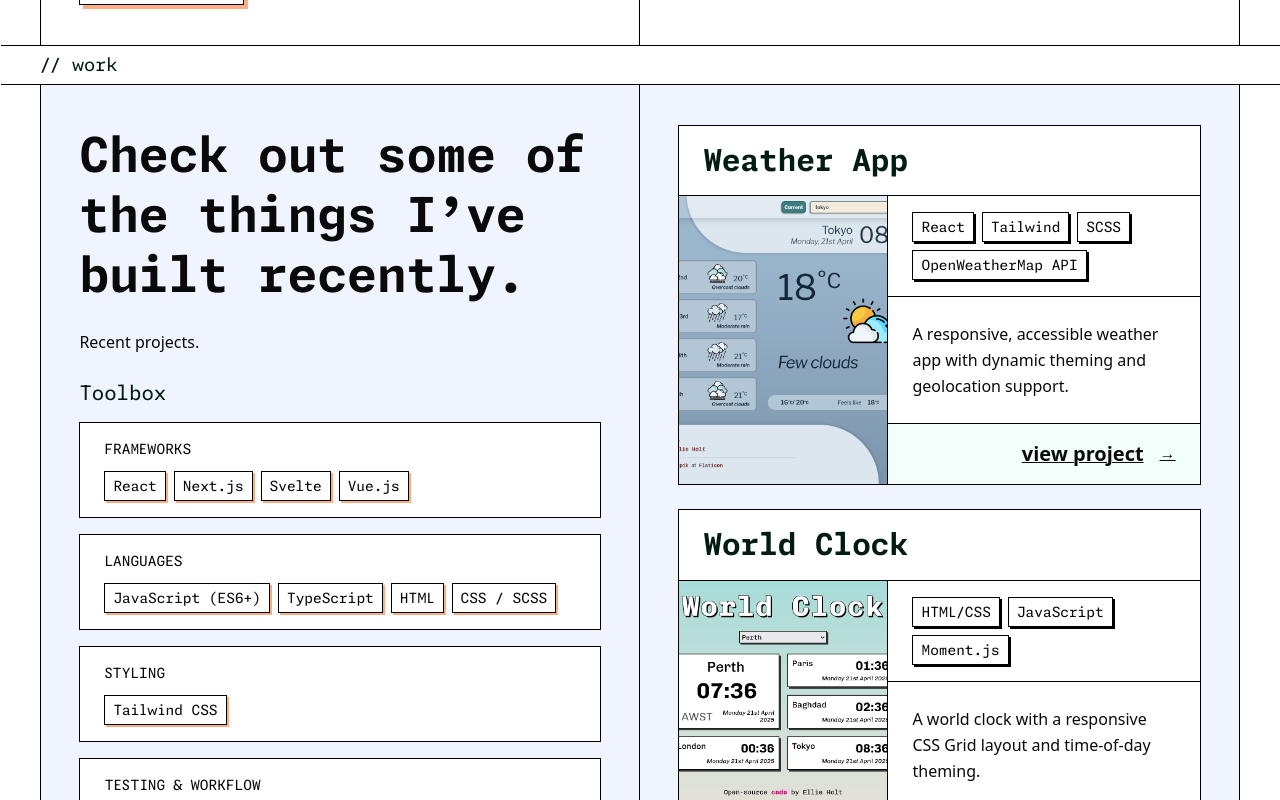
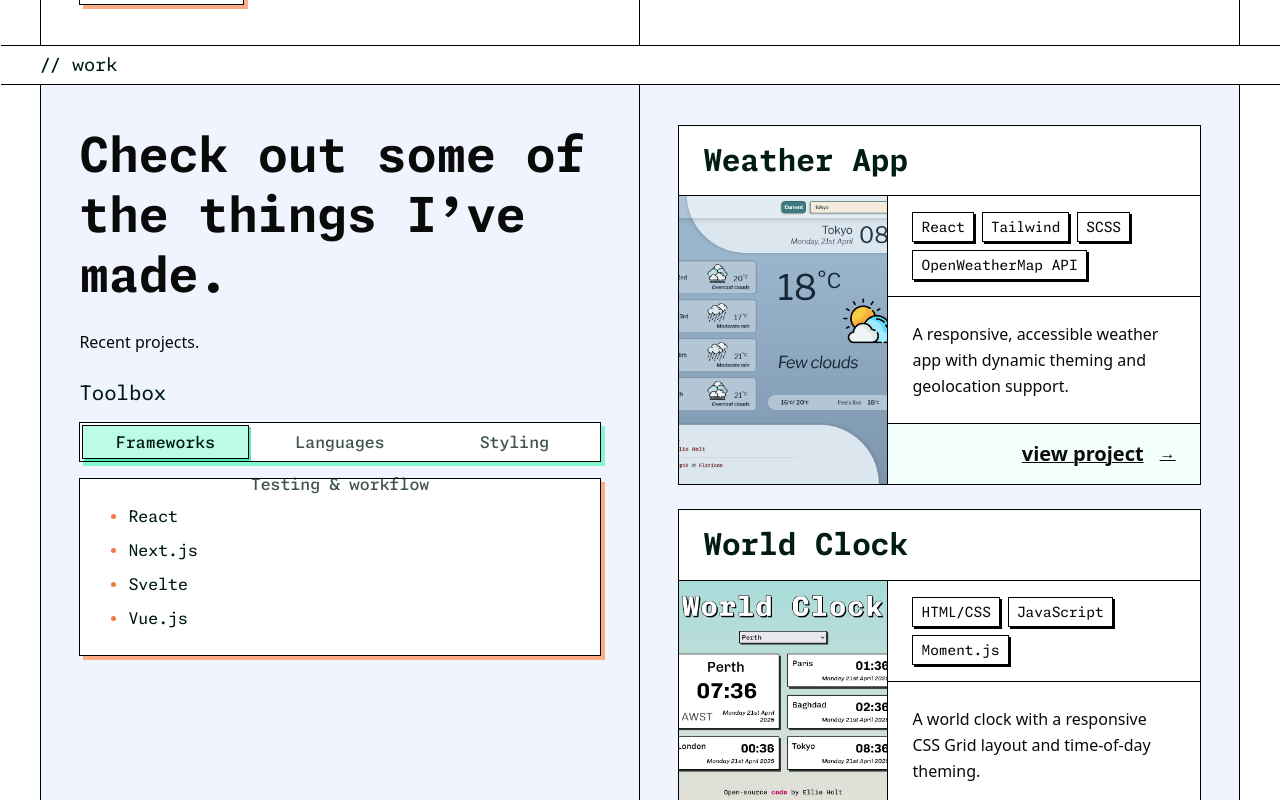
Before and after one commit to ellie-holt/portfolio-v2, a Next.js app: page / in a window 1280 px wide. Shown: the part 860-1660 px from the top of the page. Built offline with nearby package versions, Linux system fonts and the light colour scheme.

Commit message:
Add shadcn tab elements to work toolbox

```diff
--- /dev/null
+++ b/components/external/shadcn/tabs.tsx
@@ -0,0 +1,91 @@
+"use client";
+
+import * as React from "react";
+import { cva, type VariantProps } from "class-variance-authority";
+import { Tabs as TabsPrimitive } from "radix-ui";
+
+import { cn } from "@/lib/utils";
+
+function Tabs({
+  className,
+  orientation = "horizontal",
+  ...props
+}: React.ComponentProps<typeof TabsPrimitive.Root>) {
+  return (
+    <TabsPrimitive.Root
+      orientation={orientation}
+      data-slot="tabs"
+      data-orientation={orientation}
+      className={cn(
+        "gap-2 group/tabs flex data-[orientation=horizontal]:flex-col data-[orientation=vertical]:flex-row",
+        className,
+      )}
+      {...props}
+    />
+  );
+}
+
+const tabsListVariants = cva(
+  "rounded-none p-[3px] group-data-[orientation=horizontal]/tabs:h-8 data-[variant=line]:rounded-none group/tabs-list text-muted-foreground inline-flex w-fit items-center justify-center group-data-[orientation=vertical]/tabs:h-fit group-data-[orientation=vertical]/tabs:flex-col",
+  {
+    variants: {
+      variant: {
+        default: "bg-muted",
+        line: "gap-1 bg-transparent",
+      },
+    },
+    defaultVariants: {
+      variant: "default",
+    },
+  },
+);
+
+function TabsList({
+  className,
+  variant = "default",
+  ...props
+}: React.ComponentProps<typeof TabsPrimitive.List> &
+  VariantProps<typeof tabsListVariants>) {
+  return (
+    <TabsPrimitive.List
+      data-slot="tabs-list"
+      data-variant={variant}
+      className={cn(tabsListVariants({ variant }), className)}
+      {...props}
+    />
+  );
+}
+
+function TabsTrigger({
+  className,
+  ...props
+}: React.ComponentProps<typeof TabsPrimitive.Trigger>) {
+  return (
+    <TabsPrimitive.Trigger
+      data-slot="tabs-trigger"
+      className={cn(
+        "gap-1.5 rounded-none border border-transparent px-1.5 py-0.5 text-xs font-medium group-data-[orientation=vertical]/tabs:py-[calc(--spacing(1.25))] [&_svg:not([class*='size-'])]:size-4 focus-visible:border-ring focus-visible:ring-ring/50 focus-visible:outline-ring text-foreground/60 hover:text-foreground dark:text-muted-foreground dark:hover:text-foreground relative inline-flex h-[calc(100%-1px)] flex-1 items-center justify-center whitespace-nowrap transition-all group-data-[orientation=vertical]/tabs:w-full group-data-[orientation=vertical]/tabs:justify-start focus-visible:ring-[3px] focus-visible:outline-1 disabled:pointer-events-none disabled:opacity-50 [&_svg]:pointer-events-none [&_svg]:shrink-0",
+        "group-data-[variant=line]/tabs-list:bg-transparent group-data-[variant=line]/tabs-list:data-active:bg-transparent dark:group-data-[variant=line]/tabs-list:data-active:border-transparent dark:group-data-[variant=line]/tabs-list:data-active:bg-transparent",
+        "data-active:bg-background dark:data-active:text-foreground dark:data-active:border-input dark:data-active:bg-input/30 data-active:text-foreground",
+        "after:bg-foreground after:absolute after:opacity-0 after:transition-opacity group-data-[orientation=horizontal]/tabs:after:inset-x-0 group-data-[orientation=horizontal]/tabs:after:-bottom-1.25 group-data-[orientation=horizontal]/tabs:after:h-0.5 group-data-[orientation=vertical]/tabs:after:inset-y-0 group-data-[orientation=vertical]/tabs:after:-right-1 group-data-[orientation=vertical]/tabs:after:w-0.5 group-data-[variant=line]/tabs-list:data-active:after:opacity-100",
+        className,
+      )}
+      {...props}
+    />
+  );
+}
+
+function TabsContent({
+  className,
+  ...props
+}: React.ComponentProps<typeof TabsPrimitive.Content>) {
+  return (
+    <TabsPrimitive.Content
+      data-slot="tabs-content"
+      className={cn("text-xs/relaxed flex-1 outline-none", className)}
+      {...props}
+    />
+  );
+}
+
+export { Tabs, TabsList, TabsTrigger, TabsContent, tabsListVariants };
--- a/components/sections/Work.tsx
+++ b/components/sections/Work.tsx
@@ -1,5 +1,6 @@
 import ProjectCard from "@/components/cards/ProjectCard";
 import Button from "@/components/ui/Button";
+import { Tabs, TabsList, TabsTrigger, TabsContent } from "@/components/ui/Tabs";
 import { projects } from "@/data/projects";
 import { toolbox } from "@/data/tools";
 import type { Project } from "@/data/projects";
@@ -23,33 +24,44 @@ export default function Work() {
         {/* left column */}
         <div className="px-hpad py-r3 flex flex-col gap-r2">
           <p className="font-mono text-[clamp(2rem,5vw,3rem)] font-bold leading-tight">
-            Check out some of the things I’ve built recently.
+            Check out some of the things I’ve made.
           </p>
           <p className="max-w-prose leading-relaxed">Recent projects.</p>
 
           <div className="grid gap-r1">
-            <h3 className="text-xl leading-snug">Toolbox</h3>
-            <div className="grid gap-r1">
+            <h3 className="font-mono text-xl leading-snug">Toolbox</h3>
+            <Tabs defaultValue={toolbox[0].title}>
+              <TabsList className="w-auto flex-row flex-wrap items-center justify-start shadow-[var(--shadow-blocky-sm)_var(--color-aqua-300)]">
+                {toolbox.map((group) => (
+                  <TabsTrigger
+                    key={group.title}
+                    value={group.title}
+                    className="h-full w-auto justify-center text-aqua-ink/75 hover:bg-aqua-100 hover:text-aqua-ink hover:cursor-pointer data-[state=active]:bg-aqua-200 data-[state=active]:text-aqua-ink data-[state=active]:shadow-[var(--shadow-blocky-xs)_var(--color-aqua-400)]"
+                  >
+                    {group.title}
+                  </TabsTrigger>
+                ))}
+              </TabsList>
               {toolbox.map((group) => (
-                <div
+                <TabsContent
                   key={group.title}
-                  className="bg-white border border-black px-r2 py-r1"
+                  value={group.title}
+                  className="shadow-[var(--shadow-blocky-sm)_var(--color-tang-300)]"
                 >
-                  <p className="font-mono text-sm uppercase">{group.title}</p>
-                  <ul className="flex flex-wrap gap-r0 mt-3">
-                    {group.items.map((item) => (
-                      <li key={item}>
-                        <span className="bg-white border border-black px-2 py-1 font-mono text-sm block shadow-[var(--shadow-blocky-xs)_var(--color-tang-300)]">
-                          {item}
-                        </span>
+                  <ul
+                    role="list"
+                    className="grid list-disc gap-r0 pl-r2 marker:text-tang-500"
+                  >
+                    {group.items.map((tool) => (
+                      <li key={tool} className="leading-relaxed text-aqua-ink">
+                        {tool}
                       </li>
                     ))}
                   </ul>
-                </div>
+                </TabsContent>
               ))}
-            </div>
+            </Tabs>
           </div>
-
           <div className="mt-auto pt-r3">
             <Button
               href="https://github.com/ellie-holt"
--- /dev/null
+++ b/components/ui/Tabs.tsx
@@ -0,0 +1,65 @@
+"use client";
+
+import type { ComponentPropsWithoutRef } from "react";
+import { cn } from "@/lib/utils";
+import {
+  Tabs as ShadcnTabs,
+  TabsList as ShadcnTabsList,
+  TabsTrigger as ShadcnTabsTrigger,
+  TabsContent as ShadcnTabsContent,
+  tabsListVariants as shadcnTabsListVariants,
+} from "@/components/external/shadcn/tabs";
+
+export function Tabs({
+  className,
+  ...props
+}: ComponentPropsWithoutRef<typeof ShadcnTabs>) {
+  return <ShadcnTabs className={cn("grid gap-r1", className)} {...props} />;
+}
+
+export function TabsList({
+  className,
+  ...props
+}: ComponentPropsWithoutRef<typeof ShadcnTabsList>) {
+  return (
+    <ShadcnTabsList
+      className={cn(
+        "w-auto gap-r0 border border-black bg-white p-0.5 group-data-[orientation=horizontal]/tabs:min-h-10 group-data-[orientation=horizontal]/tabs:justify-start group-data-[orientation=horizontal]/tabs:flex-wrap group-data-[orientation=vertical]/tabs:w-full group-data-[orientation=vertical]/tabs:items-stretch group-data-[orientation=vertical]/tabs:justify-start",
+        className,
+      )}
+      {...props}
+    />
+  );
+}
+
+export function TabsTrigger({
+  className,
+  ...props
+}: ComponentPropsWithoutRef<typeof ShadcnTabsTrigger>) {
+  return (
+    <ShadcnTabsTrigger
+      className={cn(
+        "rounded-none border border-transparent px-r1 py-r0 font-mono text-base leading-snug transition-all data-[state=active]:border-black group-data-[orientation=vertical]/tabs:h-auto!",
+        className,
+      )}
+      {...props}
+    />
+  );
+}
+
+export function TabsContent({
+  className,
+  ...props
+}: ComponentPropsWithoutRef<typeof ShadcnTabsContent>) {
+  return (
+    <ShadcnTabsContent
+      className={cn(
+        "border border-black bg-white p-r2 font-mono text-base leading-relaxed group-data-[orientation=vertical]/tabs:min-h-full",
+        className,
+      )}
+      {...props}
+    />
+  );
+}
+
+export const tabsListVariants = shadcnTabsListVariants;
```
Also changed, not shown: components.json.
